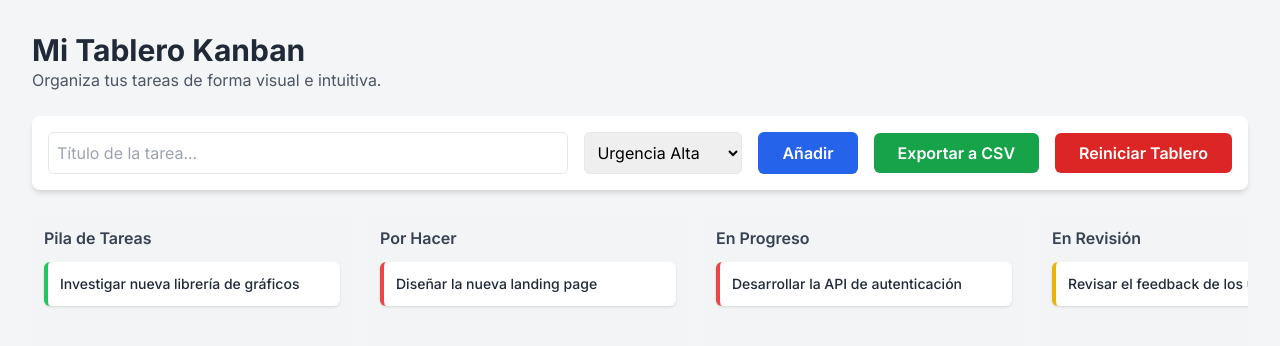
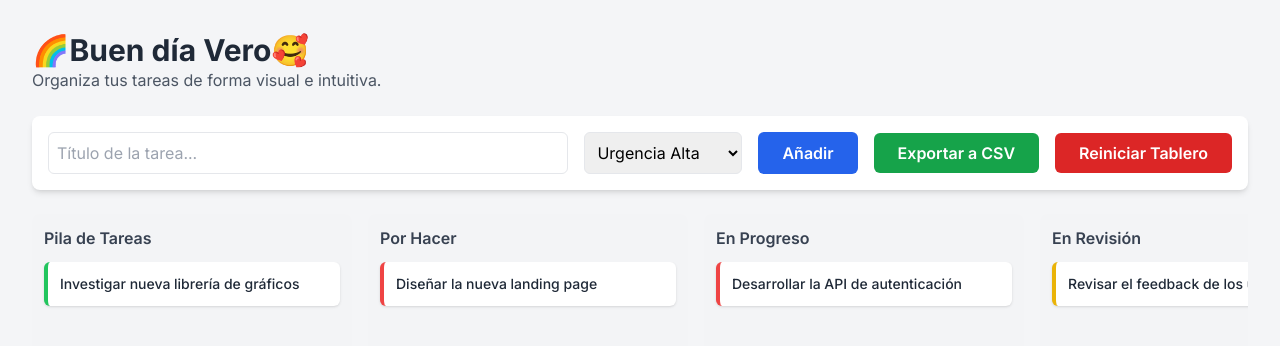
Before and after one commit to VBDeveloper2075/veroKanban, a plain HTML site: page index.html in a window 1280 px wide. Drawn offline with nearby package versions, Linux system fonts and the light colour scheme.

Commit message:
correcciones

```diff
--- a/index.html
+++ b/index.html
@@ -54,7 +54,7 @@
 
     <div class="max-w-full mx-auto flex flex-col h-screen">
         <header class="mb-6 flex-shrink-0">
-            <h1 class="text-3xl font-bold text-gray-800">Mi Tablero Kanban</h1>
+            <h1 class="text-3xl font-bold text-gray-800">🌈Buen día Vero🥰</h1>
             <p class="text-gray-600">Organiza tus tareas de forma visual e intuitiva.</p>
         </header>
 
```
